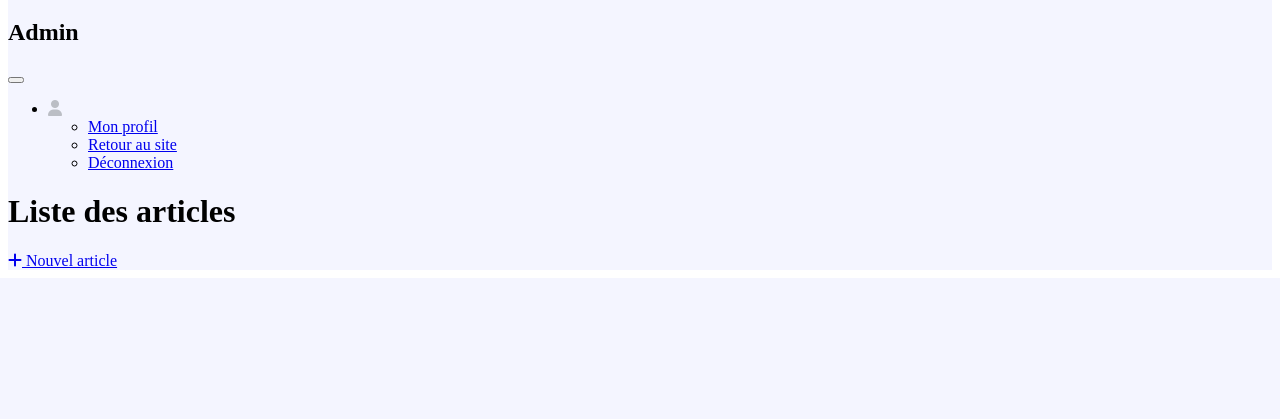
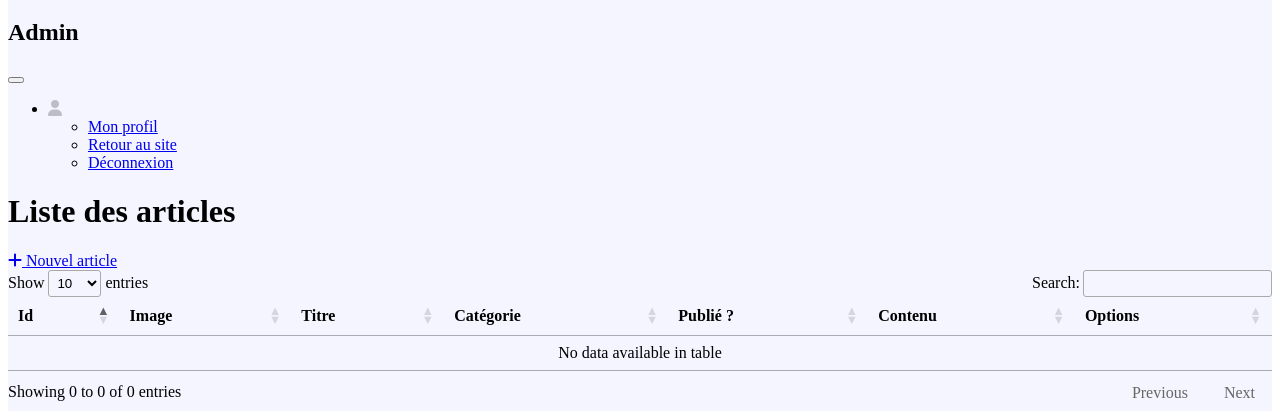
Before and after one commit to Zakpm/dwwm8b_symfony_jeanDupont, a Symfony app: template templates/pages/admin/post/index.html.twig in a window 1280 px wide. Shown: the part 827-1246 px from the top of the page. Before the commit the page ends 1095 px from the top, so only its background shows below. Run offline with Twig, Linux system fonts and the light colour scheme; the template is opened without the code that fills it, so the values that code supplies are empty; some libraries are stand-ins or nearby versions.

Commit message:
Mise en place du CRUD pour les articles dans la partie admin

```diff
--- a/composer.json
+++ b/composer.json
@@ -11,6 +11,7 @@
         "doctrine/doctrine-bundle": "^2.7",
         "doctrine/doctrine-migrations-bundle": "^3.2",
         "doctrine/orm": "^2.13",
+        "liip/imagine-bundle": "^2.10",
         "phpdocumentor/reflection-docblock": "^5.3",
         "phpstan/phpdoc-parser": "^1.15",
         "sensio/framework-extra-bundle": "^6.1",
--- a/config/bundles.php
+++ b/config/bundles.php
@@ -17,4 +17,5 @@ return [
     Doctrine\Bundle\FixturesBundle\DoctrineFixturesBundle::class => ['dev' => true, 'test' => true],
     SymfonyCasts\Bundle\ResetPassword\SymfonyCastsResetPasswordBundle::class => ['all' => true],
     Vich\UploaderBundle\VichUploaderBundle::class => ['all' => true],
+    Liip\ImagineBundle\LiipImagineBundle::class => ['all' => true],
 ];
--- /dev/null
+++ b/config/routes/liip_imagine.yaml
@@ -0,0 +1,2 @@
+_liip_imagine:
+    resource: "@LiipImagineBundle/Resources/config/routing.yaml"
--- a/src/Entity/Post.php
+++ b/src/Entity/Post.php
@@ -52,9 +52,9 @@ class Post
 
     #[Assert\File(
         maxSize: '2048k',
-        extensions: ["image/jpeg", "image/png", "image/webp", "image/bmp"],
+        mimeTypes: ["image/jpeg", "image/png", "image/webp", "image/bmp"],
         maxSizeMessage:"La taille de l'image doit être inférieure à 2 Mo.",
-        extensionsMessage: 'Seuls les formats : jpeg, jpg, png, webp, bmp sont acceptés.',
+        mimeTypesMessage: 'Seuls les formats : jpeg, jpg, png, webp, bmp sont acceptés.',
     )]
     #[Vich\UploadableField(mapping: 'image_post', fileNameProperty: 'image')]
     private ?File $imageFile = null;
--- a/templates/pages/admin/category/index.html.twig
+++ b/templates/pages/admin/category/index.html.twig
@@ -8,7 +8,7 @@
     <script src="https://cdnjs.cloudflare.com/ajax/libs/jquery/3.6.3/jquery.min.js" integrity="sha512-STof4xm1wgkfm7heWqFJVn58Hm3EtS31XFaagaa8VMReCXAkQnJZ+jEy8PCC/iT18dFy95WcExNHFTqLyp72eQ==" crossorigin="anonymous" referrerpolicy="no-referrer"></script>
 {% endblock %}
 
-{% block Datatables %}
+{% block datatables %}
     <link rel="stylesheet" type="text/css" href="https://cdn.datatables.net/v/bs5/dt-1.13.1/datatables.min.css"/>
     <script type="text/javascript" src="https://cdn.datatables.net/v/bs5/dt-1.13.1/datatables.min.js"></script>
     <script>
--- a/templates/pages/admin/post/create.html.twig
+++ b/templates/pages/admin/post/create.html.twig
@@ -20,22 +20,26 @@
         {{ form_start(form) }}
             <div class="mb-3">
                 <label for="">Titre</label>
+                <div class="text-danger">{{ form_errors(form.title) }}</div>
                 {{ form_widget(form.title, {"attr" : {"class": "form-control", "autofocus": true}}) }}
             </div>
             <div class="mb-3">
                 <label for="">Catégorie</label>
+                <div class="text-danger">{{ form_errors(form.category) }}</div>
                 {{ form_widget(form.category, {"attr" : {"class": "form-control"}}) }}
             </div>
             <div class="mb-3">
                 <label for="">Image</label>
+                <div class="text-danger">{{ form_errors(form.imageFile) }}</div>
                 {{ form_widget(form.imageFile, {"attr" : {"class": "form-control"}}) }}
             </div>
             <div class="mb-3">
                 <label for="">Contenu</label>
+                <div class="text-danger">{{ form_errors(form.content) }}</div>
                 {{ form_widget(form.content, {"attr" : {"class": "form-control", "rows": 10}}) }}
             </div>
             <div class="mb-3">
-                <input type="submit" class="btn btn-primary" value="Sauvegarder">
+                <input type="submit" class="btn btn-primary" value="Sauvegarder" formnovalidate />
             </div>
         {{ form_end(form) }}
     </div>
--- a/templates/pages/admin/post/index.html.twig
+++ b/templates/pages/admin/post/index.html.twig
@@ -4,10 +4,95 @@
 
 {% block description %}Liste des articles{% endblock %}
 
+{% block jquery %}
+    <script src="https://cdnjs.cloudflare.com/ajax/libs/jquery/3.6.3/jquery.min.js" integrity="sha512-STof4xm1wgkfm7heWqFJVn58Hm3EtS31XFaagaa8VMReCXAkQnJZ+jEy8PCC/iT18dFy95WcExNHFTqLyp72eQ==" crossorigin="anonymous" referrerpolicy="no-referrer"></script>
+{% endblock %}
+
+ {# Datatables #}
+{% block datatables %}
+    <link rel="stylesheet" type="text/css" href="https://cdn.datatables.net/v/bs5/dt-1.13.1/datatables.min.css"/>
+    <script type="text/javascript" src="https://cdn.datatables.net/v/bs5/dt-1.13.1/datatables.min.js"></script>
+    <script>
+        $(document).ready(function() {
+            $('#table').DataTable( {
+                language: {
+                    url: 'https://cdn.datatables.net/plug-ins/1.13.1/i18n/fr-FR.json'
+                }
+            } );
+        } );
+    </script>
+{% endblock %}
+
 {% block main %}
     <h1 class="text-center my-3 display-5">Liste des articles</h1>
+
+    {% for message in app.flashes('success') %}
+        <div class="alert alert-success alert-dismissible fade show text-center" role="alert">
+            {{ message }}
+            <button type="button" class="btn-close" data-bs-dismiss="alert" aria-label="Close"></button>
+        </div>
+    {% endfor %}
 
     <div class="d-flex justify-content-end align-items-center my-3">
         <a href="{{ path('admin.post.create') }}" class="btn btn-primary"><i class="fas fa-solid fa-plus"></i> Nouvel article</a>
     </div>
+
+    <div class="table-responsive">
+        <table id="table" class="table table-hover table-striped text-center">
+            <thead class="bg-dark text-white">
+                <tr>
+                    <th>Id</th>
+                    <th>Image</th>
+                    <th>Titre</th>
+                    <th>Catégorie</th>
+                    <th>Publié ?</th>
+                    <th>Contenu</th>
+                    <th>Options</th>
+                </tr>
+            </thead>
+            <tbody>
+                {% for post in posts %}
+                    <tr>
+                        <td>{{ post.id }}</td>
+                        <td>
+                            {% if post.image %}
+                            <img src="{{ vich_uploader_asset(post, 'imageFile') | imagine_filter('admin_post_image_thumbnail') }}" alt="{{ post.title }}">
+                            {% else %}
+                                <span>---</span>
+                            {% endif %}
+                        </td>
+                        <td>{{ post.title }}</td>
+                        <td>{{ post.category.name }}</td>
+                        <td>
+                            <div class="d-flex flex-column justify-content-center align-content-center">
+                                {% if post.isPublished %}
+                                    <span>Publié le {{ post.publishedAt | date('d/m/Y') }}</span>
+                                    {% else %}
+                                        <span>Pas encore</span>
+                                {% endif %}
+                                <form method="POST" action="{{ path('admin.post.publish', {'id' : post.id}) }}">
+                                    <div class="form-check-inline form-switch">
+                                        <input onclick=" return confirm('Confirmer cette action ?')" onchange="this.form.submit()" class="form-check-input" type="checkbox" role="switch" id="flexSwitchCheckChecked" {{ post.isPublished ? 'checked' : '' }}>
+                                        {# <label class="form-check-label" for="flexSwitchCheckChecked">Checked switch checkbox input</label> #}
+                                    </div>
+                                </form>
+                            </div>
+                        </td>
+                        <td>
+                            <a href="{{ path('admin.post.show', {'id' : post.id}) }}" title="Lire l'article"><i class="fa-solid fa-eye"></i></a>
+                        </td>
+                        <td>
+                            <a href="" title="Modifier"  class="m-1 text-secondary"><i class="fa fa-thin fa-pen"></i></a>
+                            <a href="#" title="Supprimer" class="m-1 text-danger" onclick="event.preventDefault(); confirm('Confirmer') && document.querySelector('.js-logout-form-{{ post.id }}').submit();";><i class="fa fa-solid fa-trash-can"></i></a>
+
+                            <form class="js-logout-form-{{ post.id }}" action="{{ path('admin.post.delete', {'id' : post.id}) }}" method="post" class="d-none">
+                                <input type="hidden" name="_csrf_token" value="{{ csrf_token('post_' ~ post.id) }}">
+                            </form>
+                        </td>
+                    </tr>
+                {% endfor %}
+            </tbody>
+        </table>
+    </div>
+
 {% endblock %}
--- a/templates/themes/base_admin.html.twig
+++ b/templates/themes/base_admin.html.twig
@@ -47,7 +47,7 @@
             {{ encore_entry_script_tags('app') }}
         {% endblock %}
 
-        {% block Datatables %}{% endblock %}
+        {% block datatables %}{% endblock %}
 
         {% block tiny %}{% endblock %}
 
```
Also changed, not shown: src/Controller/Admin/Post/PostController.php (+57 -4 lines), templates/pages/admin/post/show.html.twig (added, +21 -0 lines), public/images/posts/kisspng-java-programming-language-programmer-computer-prog-5b234cd2562863-1181341815290400823529-63b432571c572008102635.png (added), public/images/posts/logo-63b407be12adb078134284.png (added), public/images/posts/phplogo-63b432058ecbd766816632.jpeg (added), public/images/posts/tree-g4f26e6d76-1280-63b3f0aee7ec8107657575.jpg (added), 4 other files.
